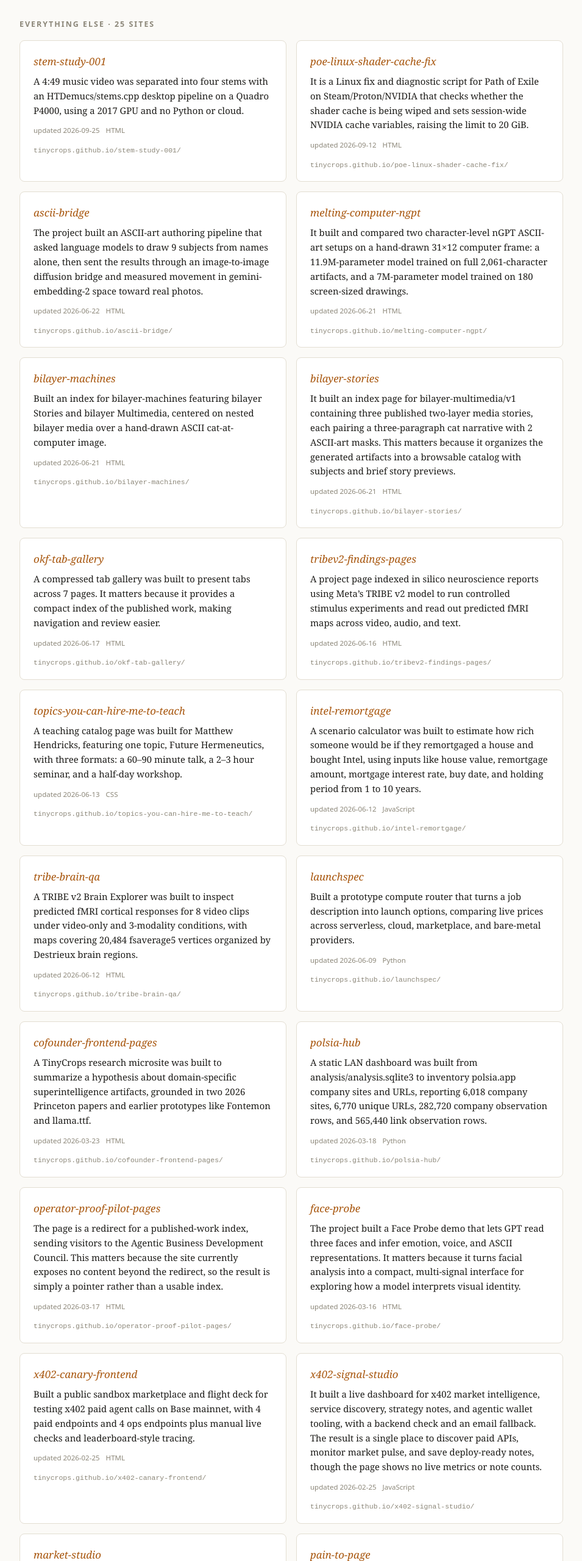
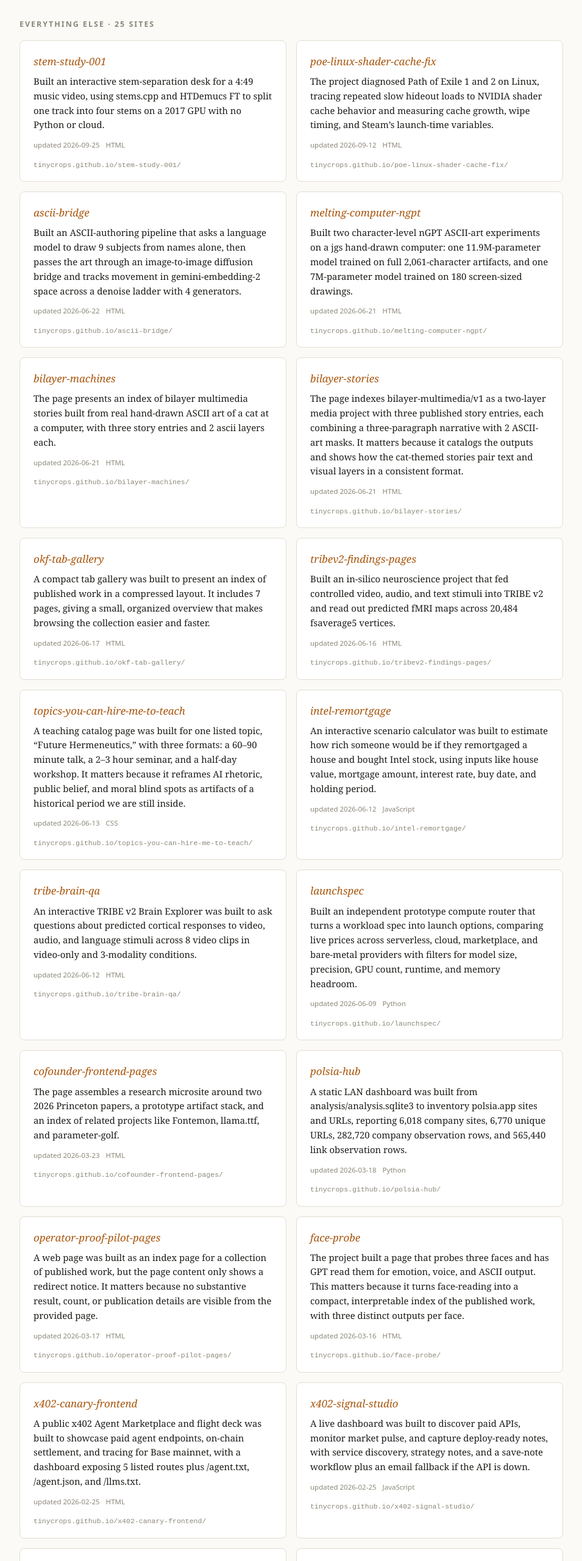
Before and after one commit to tinycrops/tinycrops-index, a plain HTML site: page frontend/index.html in a window 1280 px wide. Shown: the part 2140-4700 px from the top of the page at 61% size, without its empty margins (162-1117 px from the left). Drawn offline with Linux system fonts and the light colour scheme.

Commit message:
chore: regenerate index 2026-11-27

```diff
--- a/frontend/index.html
+++ b/frontend/index.html
@@ -143,155 +143,155 @@
 <div class="grid">
     <article class="card">
       <h3><a href="https://tinycrops.github.io/stem-study-001/" target="_blank" rel="noopener noreferrer">stem-study-001</a></h3>
-      <p>A 4:49 music video was separated into four stems with an HTDemucs/stems.cpp desktop pipeline on a Quadro P4000, using a 2017 GPU and no Python or cloud.</p>
+      <p>Built an interactive stem-separation desk for a 4:49 music video, using stems.cpp and HTDemucs FT to split one track into four stems on a 2017 GPU with no Python or cloud.</p>
       <div class="meta"><span>updated 2026-09-25</span><span>HTML</span></div>
       <a class="src" href="https://tinycrops.github.io/stem-study-001/" target="_blank" rel="noopener noreferrer">tinycrops.github.io/stem-study-001/</a>
     </article>
     <article class="card">
       <h3><a href="https://tinycrops.github.io/poe-linux-shader-cache-fix/" target="_blank" rel="noopener noreferrer">poe-linux-shader-cache-fix</a></h3>
-      <p>It is a Linux fix and diagnostic script for Path of Exile on Steam/Proton/NVIDIA that checks whether the shader cache is being wiped and sets session-wide NVIDIA cache variables, raising the limit to 20 GiB.</p>
+      <p>The project diagnosed Path of Exile 1 and 2 on Linux, tracing repeated slow hideout loads to NVIDIA shader cache behavior and measuring cache growth, wipe timing, and Steam’s launch-time variables.</p>
       <div class="meta"><span>updated 2026-09-12</span><span>HTML</span></div>
       <a class="src" href="https://tinycrops.github.io/poe-linux-shader-cache-fix/" target="_blank" rel="noopener noreferrer">tinycrops.github.io/poe-linux-shader-cache-fix/</a>
     </article>
     <article class="card">
       <h3><a href="https://tinycrops.github.io/ascii-bridge/" target="_blank" rel="noopener noreferrer">ascii-bridge</a></h3>
-      <p>The project built an ASCII-art authoring pipeline that asked language models to draw 9 subjects from names alone, then sent the results through an image-to-image diffusion bridge and measured movement in gemini-embedding-2 space toward real photos.</p>
+      <p>Built an ASCII-authoring pipeline that asks a language model to draw 9 subjects from names alone, then passes the art through an image-to-image diffusion bridge and tracks movement in gemini-embedding-2 space across a denoise ladder with 4 generators.</p>
       <div class="meta"><span>updated 2026-06-22</span><span>HTML</span></div>
       <a class="src" href="https://tinycrops.github.io/ascii-bridge/" target="_blank" rel="noopener noreferrer">tinycrops.github.io/ascii-bridge/</a>
     </article>
     <article class="card">
       <h3><a href="https://tinycrops.github.io/melting-computer-ngpt/" target="_blank" rel="noopener noreferrer">melting-computer-ngpt</a></h3>
-      <p>It built and compared two character-level nGPT ASCII-art setups on a hand-drawn 31×12 computer frame: a 11.9M-parameter model trained on full 2,061-character artifacts, and a 7M-parameter model trained on 180 screen-sized drawings.</p>
+      <p>Built two character-level nGPT ASCII-art experiments on a jgs hand-drawn computer: one 11.9M-parameter model trained on full 2,061-character artifacts, and one 7M-parameter model trained on 180 screen-sized drawings.</p>
       <div class="meta"><span>updated 2026-06-21</span><span>HTML</span></div>
       <a class="src" href="https://tinycrops.github.io/melting-computer-ngpt/" target="_blank" rel="noopener noreferrer">tinycrops.github.io/melting-computer-ngpt/</a>
     </article>
     <article class="card">
       <h3><a href="https://tinycrops.github.io/bilayer-machines/" target="_blank" rel="noopener noreferrer">bilayer-machines</a></h3>
-      <p>Built an index for bilayer-machines featuring bilayer Stories and bilayer Multimedia, centered on nested bilayer media over a hand-drawn ASCII cat-at-computer image.</p>
+      <p>The page presents an index of bilayer multimedia stories built from real hand-drawn ASCII art of a cat at a computer, with three story entries and 2 ascii layers each.</p>
       <div class="meta"><span>updated 2026-06-21</span><span>HTML</span></div>
       <a class="src" href="https://tinycrops.github.io/bilayer-machines/" target="_blank" rel="noopener noreferrer">tinycrops.github.io/bilayer-machines/</a>
     </article>
     <article class="card">
       <h3><a href="https://tinycrops.github.io/bilayer-stories/" target="_blank" rel="noopener noreferrer">bilayer-stories</a></h3>
-      <p>It built an index page for bilayer-multimedia/v1 containing three published two-layer media stories, each pairing a three-paragraph cat narrative with 2 ASCII-art masks. This matters because it organizes the generated artifacts into a browsable catalog with subjects and brief story previews.</p>
+      <p>The page indexes bilayer-multimedia/v1 as a two-layer media project with three published story entries, each combining a three-paragraph narrative with 2 ASCII-art masks. It matters because it catalogs the outputs and shows how the cat-themed stories pair text and visual layers in a consistent format.</p>
       <div class="meta"><span>updated 2026-06-21</span><span>HTML</span></div>
       <a class="src" href="https://tinycrops.github.io/bilayer-stories/" target="_blank" rel="noopener noreferrer">tinycrops.github.io/bilayer-stories/</a>
     </article>
     <article class="card">
       <h3><a href="https://tinycrops.github.io/okf-tab-gallery/" target="_blank" rel="noopener noreferrer">okf-tab-gallery</a></h3>
-      <p>A compressed tab gallery was built to present tabs across 7 pages. It matters because it provides a compact index of the published work, making navigation and review easier.</p>
+      <p>A compact tab gallery was built to present an index of published work in a compressed layout. It includes 7 pages, giving a small, organized overview that makes browsing the collection easier and faster.</p>
       <div class="meta"><span>updated 2026-06-17</span><span>HTML</span></div>
       <a class="src" href="https://tinycrops.github.io/okf-tab-gallery/" target="_blank" rel="noopener noreferrer">tinycrops.github.io/okf-tab-gallery/</a>
     </article>
     <article class="card">
       <h3><a href="https://tinycrops.github.io/tribev2-findings-pages/" target="_blank" rel="noopener noreferrer">tribev2-findings-pages</a></h3>
-      <p>A project page indexed in silico neuroscience reports using Meta’s TRIBE v2 model to run controlled stimulus experiments and read out predicted fMRI maps across video, audio, and text.</p>
+      <p>Built an in-silico neuroscience project that fed controlled video, audio, and text stimuli into TRIBE v2 and read out predicted fMRI maps across 20,484 fsaverage5 vertices.</p>
       <div class="meta"><span>updated 2026-06-16</span><span>HTML</span></div>
       <a class="src" href="https://tinycrops.github.io/tribev2-findings-pages/" target="_blank" rel="noopener noreferrer">tinycrops.github.io/tribev2-findings-pages/</a>
     </article>
     <article class="card">
       <h3><a href="https://tinycrops.github.io/topics-you-can-hire-me-to-teach/" target="_blank" rel="noopener noreferrer">topics-you-can-hire-me-to-teach</a></h3>
-      <p>A teaching catalog page was built for Matthew Hendricks, featuring one topic, Future Hermeneutics, with three formats: a 60–90 minute talk, a 2–3 hour seminar, and a half-day workshop.</p>
+      <p>A teaching catalog page was built for one listed topic, “Future Hermeneutics,” with three formats: a 60–90 minute talk, a 2–3 hour seminar, and a half-day workshop. It matters because it reframes AI rhetoric, public belief, and moral blind spots as artifacts of a historical period we are still inside.</p>
       <div class="meta"><span>updated 2026-06-13</span><span>CSS</span></div>
       <a class="src" href="https://tinycrops.github.io/topics-you-can-hire-me-to-teach/" target="_blank" rel="noopener noreferrer">tinycrops.github.io/topics-you-can-hire-me-to-teach/</a>
     </article>
     <article class="card">
       <h3><a href="https://tinycrops.github.io/intel-remortgage/" target="_blank" rel="noopener noreferrer">intel-remortgage</a></h3>
-      <p>A scenario calculator was built to estimate how rich someone would be if they remortgaged a house and bought Intel, using inputs like house value, remortgage amount, mortgage interest rate, buy date, and holding period from 1 to 10 years.</p>
+      <p>An interactive scenario calculator was built to estimate how rich someone would be if they remortgaged a house and bought Intel stock, using inputs like house value, mortgage amount, interest rate, buy date, and holding period.</p>
       <div class="meta"><span>updated 2026-06-12</span><span>JavaScript</span></div>
       <a class="src" href="https://tinycrops.github.io/intel-remortgage/" target="_blank" rel="noopener noreferrer">tinycrops.github.io/intel-remortgage/</a>
     </article>
     <article class="card">
       <h3><a href="https://tinycrops.github.io/tribe-brain-qa/" target="_blank" rel="noopener noreferrer">tribe-brain-qa</a></h3>
-      <p>A TRIBE v2 Brain Explorer was built to inspect predicted fMRI cortical responses for 8 video clips under video-only and 3-modality conditions, with maps covering 20,484 fsaverage5 vertices organized by Destrieux brain regions.</p>
+      <p>An interactive TRIBE v2 Brain Explorer was built to ask questions about predicted cortical responses to video, audio, and language stimuli across 8 video clips in video-only and 3-modality conditions.</p>
       <div class="meta"><span>updated 2026-06-12</span><span>HTML</span></div>
       <a class="src" href="https://tinycrops.github.io/tribe-brain-qa/" target="_blank" rel="noopener noreferrer">tinycrops.github.io/tribe-brain-qa/</a>
     </article>
     <article class="card">
       <h3><a href="https://tinycrops.github.io/launchspec/" target="_blank" rel="noopener noreferrer">launchspec</a></h3>
-      <p>Built a prototype compute router that turns a job description into launch options, comparing live prices across serverless, cloud, marketplace, and bare-metal providers.</p>
+      <p>Built an independent prototype compute router that turns a workload spec into launch options, comparing live prices across serverless, cloud, marketplace, and bare-metal providers with filters for model size, precision, GPU count, runtime, and memory headroom.</p>
       <div class="meta"><span>updated 2026-06-09</span><span>Python</span></div>
       <a class="src" href="https://tinycrops.github.io/launchspec/" target="_blank" rel="noopener noreferrer">tinycrops.github.io/launchspec/</a>
     </article>
     <article class="card">
       <h3><a href="https://tinycrops.github.io/cofounder-frontend-pages/" target="_blank" rel="noopener noreferrer">cofounder-frontend-pages</a></h3>
-      <p>A TinyCrops research microsite was built to summarize a hypothesis about domain-specific superintelligence artifacts, grounded in two 2026 Princeton papers and earlier prototypes like Fontemon and llama.ttf.</p>
+      <p>The page assembles a research microsite around two 2026 Princeton papers, a prototype artifact stack, and an index of related projects like Fontemon, llama.ttf, and parameter-golf.</p>
       <div class="meta"><span>updated 2026-03-23</span><span>HTML</span></div>
       <a class="src" href="https://tinycrops.github.io/cofounder-frontend-pages/" target="_blank" rel="noopener noreferrer">tinycrops.github.io/cofounder-frontend-pages/</a>
     </article>
     <article class="card">
       <h3><a href="https://tinycrops.github.io/polsia-hub/" target="_blank" rel="noopener noreferrer">polsia-hub</a></h3>
-      <p>A static LAN dashboard was built from analysis/analysis.sqlite3 to inventory polsia.app company sites and URLs, reporting 6,018 company sites, 6,770 unique URLs, 282,720 company observation rows, and 565,440 link observation rows.</p>
+      <p>A static LAN dashboard was built from analysis/analysis.sqlite3 to inventory polsia.app sites and URLs, reporting 6,018 company sites, 6,770 unique URLs, 282,720 company observation rows, and 565,440 link observation rows.</p>
       <div class="meta"><span>updated 2026-03-18</span><span>Python</span></div>
       <a class="src" href="https://tinycrops.github.io/polsia-hub/" target="_blank" rel="noopener noreferrer">tinycrops.github.io/polsia-hub/</a>
     </article>
     <article class="card">
       <h3><a href="https://tinycrops.github.io/operator-proof-pilot-pages/" target="_blank" rel="noopener noreferrer">operator-proof-pilot-pages</a></h3>
-      <p>The page is a redirect for a published-work index, sending visitors to the Agentic Business Development Council. This matters because the site currently exposes no content beyond the redirect, so the result is simply a pointer rather than a usable index.</p>
+      <p>A web page was built as an index page for a collection of published work, but the page content only shows a redirect notice. It matters because no substantive result, count, or publication details are visible from the provided page.</p>
       <div class="meta"><span>updated 2026-03-17</span><span>HTML</span></div>
       <a class="src" href="https://tinycrops.github.io/operator-proof-pilot-pages/" target="_blank" rel="noopener noreferrer">tinycrops.github.io/operator-proof-pilot-pages/</a>
     </article>
     <article class="card">
       <h3><a href="https://tinycrops.github.io/face-probe/" target="_blank" rel="noopener noreferrer">face-probe</a></h3>
-      <p>The project built a Face Probe demo that lets GPT read three faces and infer emotion, voice, and ASCII representations. It matters because it turns facial analysis into a compact, multi-signal interface for exploring how a model interprets visual identity.</p>
+      <p>The project built a page that probes three faces and has GPT read them for emotion, voice, and ASCII output. This matters because it turns face-reading into a compact, interpretable index of the published work, with three distinct outputs per face.</p>
       <div class="meta"><span>updated 2026-03-16</span><span>HTML</span></div>
       <a class="src" href="https://tinycrops.github.io/face-probe/" target="_blank" rel="noopener noreferrer">tinycrops.github.io/face-probe/</a>
     </article>
     <article class="card">
       <h3><a href="https://tinycrops.github.io/x402-canary-frontend/" target="_blank" rel="noopener noreferrer">x402-canary-frontend</a></h3>
-      <p>Built a public sandbox marketplace and flight deck for testing x402 paid agent calls on Base mainnet, with 4 paid endpoints and 4 ops endpoints plus manual live checks and leaderboard-style tracing.</p>
+      <p>A public x402 Agent Marketplace and flight deck was built to showcase paid agent endpoints, on-chain settlement, and tracing for Base mainnet, with a dashboard exposing 5 listed routes plus /agent.txt, /agent.json, and /llms.txt.</p>
       <div class="meta"><span>updated 2026-02-25</span><span>HTML</span></div>
       <a class="src" href="https://tinycrops.github.io/x402-canary-frontend/" target="_blank" rel="noopener noreferrer">tinycrops.github.io/x402-canary-frontend/</a>
     </article>
     <article class="card">
       <h3><a href="https://tinycrops.github.io/x402-signal-studio/" target="_blank" rel="noopener noreferrer">x402-signal-studio</a></h3>
-      <p>It built a live dashboard for x402 market intelligence, service discovery, strategy notes, and agentic wallet tooling, with a backend check and an email fallback. The result is a single place to discover paid APIs, monitor market pulse, and save deploy-ready notes, though the page shows no live metrics or note counts.</p>
+      <p>A live dashboard was built to discover paid APIs, monitor market pulse, and capture deploy-ready notes, with service discovery, strategy notes, and a save-note workflow plus an email fallback if the API is down.</p>
       <div class="meta"><span>updated 2026-02-25</span><span>JavaScript</span></div>
       <a class="src" href="https://tinycrops.github.io/x402-signal-studio/" target="_blank" rel="noopener noreferrer">tinycrops.github.io/x402-signal-studio/</a>
     </article>
     <article class="card">
       <h3><a href="https://tinycrops.github.io/market-studio/" target="_blank" rel="noopener noreferrer">market-studio</a></h3>
-      <p>A web app called market-studio was built to submit ingestion jobs for a content index, with modes for single URL pages or profiles and for lists of video URLs, plus fields for max videos, max per page, and max total.</p>
+      <p>An index-style web app was built to submit ingestion jobs from single URLs or lists, with controls for page/profile URL, video URL, max videos, max per page, and max total. It also includes a job queue and library view with refresh and uploader filtering, helping manage uploaded content and track jobs in one place.</p>
       <div class="meta"><span>updated 2026-02-19</span><span>Python</span></div>
       <a class="src" href="https://tinycrops.github.io/market-studio/" target="_blank" rel="noopener noreferrer">tinycrops.github.io/market-studio/</a>
     </article>
     <article class="card">
       <h3><a href="https://tinycrops.github.io/pain-to-page/" target="_blank" rel="noopener noreferrer">pain-to-page</a></h3>
-      <p>A beta waitlist landing page was built for a tool that turns TikTok, X, YouTube Shorts, and Facebook posts into pain-point briefs and landing page drafts in 10 minutes. It promises real customer-language copy, a 3-step workflow, and early access with 20 beta spots, helping teams test offers and positioning faster.</p>
+      <p>It’s a beta tool that turns TikTok, X, YouTube Shorts, and Facebook links into a pain-point brief and landing page draft in about 10 minutes. It matters because it uses real community language to help solo agencies and small SaaS teams validate offers faster, with only 20 beta spots and no credit card needed.</p>
       <div class="meta"><span>updated 2026-02-19</span><span>HTML</span></div>
       <a class="src" href="https://tinycrops.github.io/pain-to-page/" target="_blank" rel="noopener noreferrer">tinycrops.github.io/pain-to-page/</a>
     </article>
     <article class="card">
       <h3><a href="https://tinycrops.github.io/pain-to-page-frontend/" target="_blank" rel="noopener noreferrer">pain-to-page-frontend</a></h3>
-      <p>Built a beta waitlist page for an app that turns 5 to 20 social posts from TikTok, X, Shorts, or Facebook into a pain-point brief and landing page draft in under 10 minutes.</p>
+      <p>A beta waitlist page was built for a tool that turns 5 to 20 social links into a pain-point brief and landing page draft in under 10 minutes. It promises faster offer testing and TikTok-first validation by using real customer language instead of assumptions, with 20 beta spots available.</p>
       <div class="meta"><span>updated 2026-02-18</span><span>HTML</span></div>
       <a class="src" href="https://tinycrops.github.io/pain-to-page-frontend/" target="_blank" rel="noopener noreferrer">tinycrops.github.io/pain-to-page-frontend/</a>
     </article>
     <article class="card">
       <h3><a href="https://tinycrops.github.io/poe-memory-market-onboarding-site/" target="_blank" rel="noopener noreferrer">poe-memory-market-onboarding-site</a></h3>
-      <p>The page presents a Path of Exile build-intelligence onboarding flow with two steps: submit an account and realm, then choose a character from a newest-first list, with actions for loading characters, previewing a build card, and starting a new character run.</p>
+      <p>It built a Path of Exile onboarding flow for build intelligence with a 2-step character-first process: submit account and realm, then choose a character from a newest-first list and run a preview.</p>
       <div class="meta"><span>updated 2026-02-18</span><span>CSS</span></div>
       <a class="src" href="https://tinycrops.github.io/poe-memory-market-onboarding-site/" target="_blank" rel="noopener noreferrer">tinycrops.github.io/poe-memory-market-onboarding-site/</a>
     </article>
     <article class="card">
       <h3><a href="https://tinycrops.github.io/agibox/" target="_blank" rel="noopener noreferrer">agibox</a></h3>
-      <p>The page builds a price comparison for high-performance workstation configurations using Xeon 8558 or 8468H CPUs, RTX 6000 Ada or RTX A6000 Ada GPUs, 256 GB ECC RAM, and W790-class motherboards.</p>
+      <p>The page compares high-performance workstation builds using Intel Xeon 8558 or 8468H CPUs, NVIDIA RTX 6000 Ada or RTX A6000 Ada GPUs, and 256 GB ECC RAM, with sample totals from $15,281 to $65,714.</p>
       <div class="meta"><span>updated 2025-06-26</span><span>HTML</span></div>
       <a class="src" href="https://tinycrops.github.io/agibox/" target="_blank" rel="noopener noreferrer">tinycrops.github.io/agibox/</a>
     </article>
     <article class="card">
       <h3><a href="https://tinycrops.github.io/blog/" target="_blank" rel="noopener noreferrer">blog</a></h3>
-      <p>An index page for Matthew’s Blog was built, with navigation, search, and documentation-style sections including project layout and MkDocs commands. It matters because it organizes published writing in a searchable site and shows the blog is powered by MkDocs.</p>
+      <p>The page is a simple blog index for Matthew’s Blog built with MkDocs, showing navigation, search, and a project layout section. It matters because it organizes published writing and site documentation in a searchable format, though the page itself gives no quantitative results beyond basic interface cues.</p>
       <div class="meta"><span>updated 2024-01-14</span><span>JavaScript</span></div>
       <a class="src" href="https://tinycrops.github.io/blog/" target="_blank" rel="noopener noreferrer">tinycrops.github.io/blog/</a>
     </article>
     <article class="card">
       <h3><a href="https://tinycrops.github.io/MeDott29.github.io/" target="_blank" rel="noopener noreferrer">MeDott29.github.io</a></h3>
-      <p>An index website was built for the published work associated with MeDott29.github.io, serving as a central listing page. It matters because it provides a simple, discoverable hub for accessing the author’s publications in one place.</p>
+      <p>The page appears to be a very minimal index site for MeDott29’s published work, built as a GitHub Pages repository. It matters mainly as a central entry point for that author’s outputs, but the provided page text contains no specific titles, counts, or results.</p>
       <div class="meta"><span>updated 2024-01-14</span></div>
       <a class="src" href="https://tinycrops.github.io/MeDott29.github.io/" target="_blank" rel="noopener noreferrer">tinycrops.github.io/MeDott29.github.io/</a>
     </article></div>
-<footer>Auto-summarized 26 November 2026 by gpt-5.4-mini from live page content.
+<footer>Auto-summarized 27 November 2026 by gpt-5.4-mini from live page content.
 Selected work and positioning are hand-written in <code>curated.json</code>;
 everything else is generated. Index refreshes nightly and on publish.</footer>
 </div>
```
